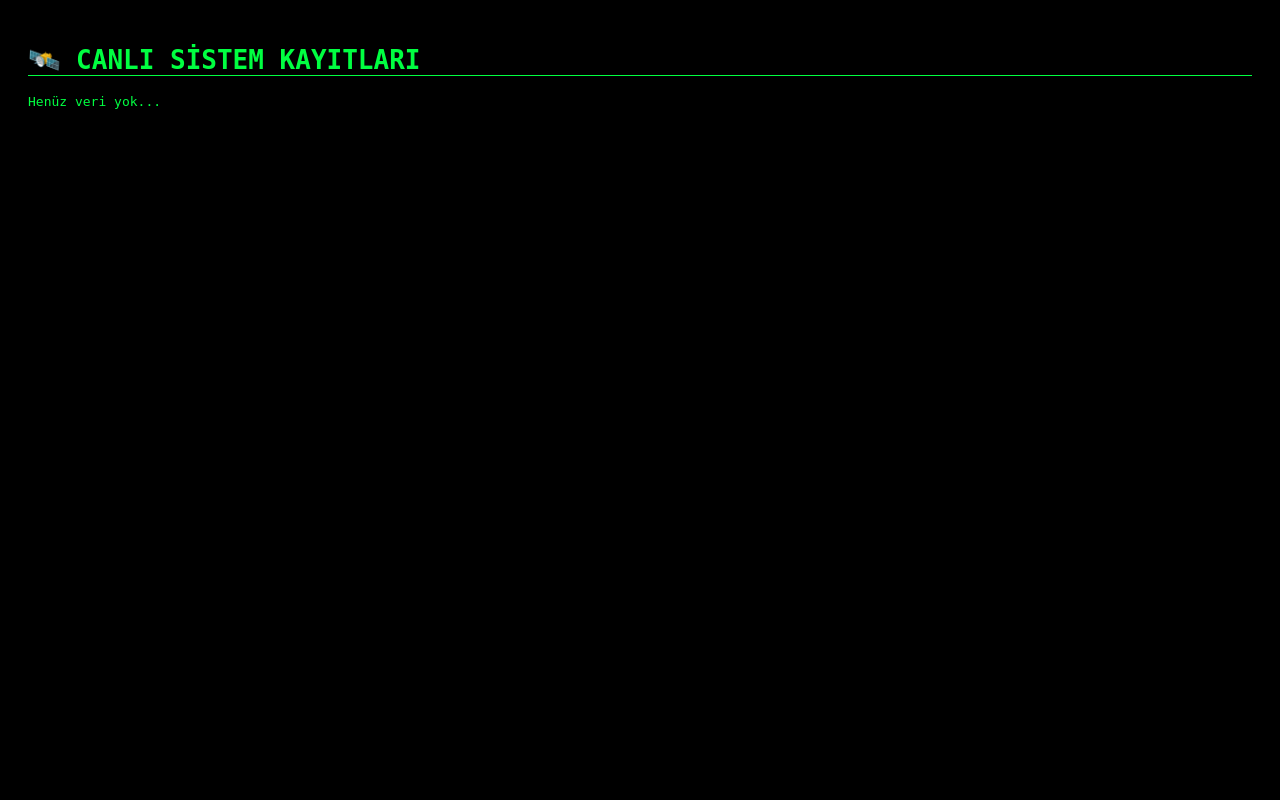
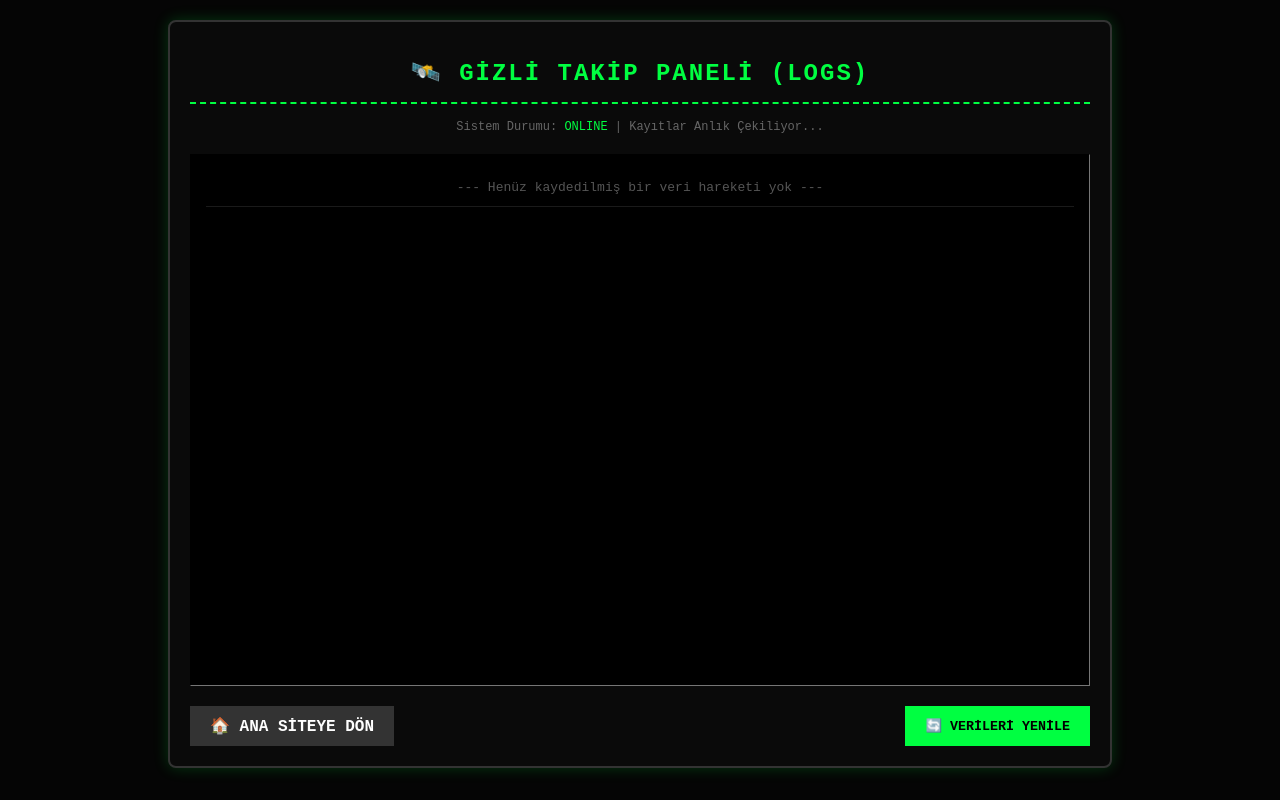
Before and after one commit to evdeeyimyaw-spec/Muhicirow, a Flask app: page /admin-panel-ozel in a window 1280 px wide. Run offline with Flask 3, Linux system fonts and the light colour scheme.

Commit message:
Admin paneli ve fix

```diff
--- a/app.py
+++ b/app.py
@@ -3,43 +3,54 @@ import time
 import os
 import random
 
+# Flask uygulamasını başlatıyoruz
 app = Flask(__name__)
 
-# --- AYARLAR VE LOG DOSYASI ---
+# --- DOSYA AYARLARI ---
+# Log dosyasının nerede oluşturulacağını kesinleştiriyoruz
 BASE_DIR = os.path.dirname(os.path.abspath(__file__))
 LOG_FILE = os.path.join(BASE_DIR, "analiz_merkezi.txt")
 
-# --- MATEMATİK MOTORU ---
+# --- YARDIMCI FONKSİYON: ANALİZ MOTORU ---
 def analiz_et(sayilar):
     if not sayilar: return None
+    # Temel Hesaplamalar
     toplam = sum(sayilar)
     ortalama = round(toplam / len(sayilar), 2)
     en_buyuk = max(sayilar)
     en_kucuk = min(sayilar)
+
+    # Çarpım Hesaplama
     carpim = 1
     for s in sayilar: carpim *= s
+
+    # Fark Hesaplama
     fark = sayilar[0]
     if len(sayilar) > 1:
         for s in sayilar[1:]: fark -= s
+
+    # Bölüm Hesaplama (Hata korumalı)
     bolum = sayilar[0]
     if len(sayilar) > 1:
         try:
             for s in sayilar[1:]:
                 if s == 0:
-                    bolum = "Sıfıra Bölme!"
+                    bolum = "Tanımsız (0'a bölme)"
                     break
                 bolum /= s
             if isinstance(bolum, float): bolum = round(bolum, 4)
         except: bolum = "Hata"
+
     return {
         "toplam": toplam, "ortalama": ortalama, "en_buyuk": en_buyuk,
         "en_kucuk": en_kucuk, "carpim": carpim, "fark": fark, "bolum": bolum
     }
 
-# --- SAYFA ROTALARI (ROUTES) ---
+# --- ROTALAR (SAYFALAR) ---
 
 @app.route('/')
 def ana_sayfa():
+    # Ana sayfa HTML dosyanın adı tam olarak buysa çalışır
     return render_template('ana_sayfa.html')
 
 @app.route('/tetris')
@@ -57,43 +68,60 @@ def analiz_sayfasi():
         raw_data = request.form.get('sayilar')
         if raw_data:
             try:
+                # Virgülle ayrılan sayıları temizleyip listeye çeviriyoruz
                 sayilar = [float(s.strip()) for s in raw_data.split(',') if s.strip()]
                 veriler = analiz_et(sayilar)
 
-                # --- GİZLİ TAKİP SİSTEMİ (LOGLAMA) ---
-                user_info = f"IP: {request.remote_addr} | Cihaz: {request.headers.get('User-Agent')[:30]}..."
+                # --- BURASI TAKİP SİSTEMİ ---
+                # Kullanıcının IP'sini ve verilerini kaydediyoruz
+                ip_adresi = request.remote_addr
+                zaman = time.ctime()
                 with open(LOG_FILE, "a", encoding="utf-8") as f:
-                    f.write(f"[{time.ctime()}] {user_info} | Girilen: {sayilar}\n")
-                # -------------------------------------
-            except: pass
+                    f.write(f"[{zaman}] IP: {ip_adresi} | Girdi: {sayilar}\n")
+                # ----------------------------
+
+            except:
+                # Hata olursa sessizce geç, site çökmesin
+                pass
     return render_template('analiz.html', veriler=veriler)
 
 @app.route('/oyun', methods=['GET', 'POST'])
 def sayi_tahmin():
+    # Sayı tahmin oyunu mantığı
     mesaj, durum, gizli_sayi = "Tahmin et!", "mavi", random.randint(1, 100)
+
+    # Not: Bu basit versiyonda gizli_sayi her yenilemede değişir.
+    # Sabit kalması için veritabanı gerekir ama şimdilik böyle çalışsın.
     if request.method == 'POST':
         try:
             tahmin = int(request.form.get('tahmin'))
-            gizli_sayi = int(request.form.get('gizli_sayi'))
+            gelen_gizli = request.form.get('gizli_sayi')
+            if gelen_gizli:
+                gizli_sayi = int(gelen_gizli)
+
             if tahmin < gizli_sayi:
-                mesaj, durum = f"{tahmin} çok küçük! ⬆️", "sari"
+                mesaj, durum = f"{tahmin} daha büyük söyle! ⬆️", "sari"
             elif tahmin > gizli_sayi:
-                mesaj, durum = f"{tahmin} çok büyük! ⬇️", "sari"
+                mesaj, durum = f"{tahmin} daha küçük söyle! ⬇️", "sari"
             else:
                 mesaj, durum = f"TEBRİKLER! Sayı {gizli_sayi} idi. 🎉", "yesil"
-                gizli_sayi = random.randint(1, 100)
+                gizli_sayi = random.randint(1, 100) # Yeni sayı tut
         except: pass
+
     return render_template('oyun.html', mesaj=mesaj, durum=durum, gizli_sayi=gizli_sayi)
 
-# --- GİZLİ KOMUTA MERKEZİ (ADMİN) ---
+# --- YENİ EKLENEN ADMIN PANELİ ---
 @app.route('/admin-panel-ozel')
 def admin_panel():
     kayitlar = []
+    # Dosya varsa oku, yoksa boş liste gönder (Hata vermez)
     if os.path.exists(LOG_FILE):
         with open(LOG_FILE, "r", encoding="utf-8") as f:
-            kayitlar = f.readlines()[::-1] # En yeni kayıt en üstte
+            kayitlar = f.readlines()[::-1] # Ters çevir (en yeni en üstte)
     return render_template('admin.html', kayitlar=kayitlar)
 
-# --- SİSTEM BAŞLATICI ---
+# --- KRİTİK NOKTA: UYGULAMAYI BAŞLATMA ---
+# Bu kısım dosyanın EN SONUNDA ve TEK SEFER olmalı.
 if __name__ == '__main__':
-    app.run(debug=True)
+    # Render'da host='0.0.0.0' önemlidir, dışarıdan erişime açar.
+    app.run(host='0.0.0.0', port=10000, debug=True)
--- a/templates/admin.html
+++ b/templates/admin.html
@@ -1,19 +1,119 @@
 <!DOCTYPE html>
 <html lang="tr">
 <head>
-    <title>Yılmaz Hub | Loglar</title>
+    <meta charset="UTF-8">
+    <meta name="viewport" content="width=device-width, initial-scale=1.0">
+    <title>Yılmaz Hub | Komuta Merkezi</title>
     <style>
-        body { background: #000; color: #00ff41; font-family: monospace; padding: 20px; }
-        h1 { border-bottom: 1px solid #00ff41; }
-        .log { border-bottom: 1px solid #111; padding: 5px 0; }
+        /* Genel Sayfa Düzeni - Simsiyah Arka Plan */
+        body {
+            background-color: #050505;
+            color: #00ff41; /* Matrix Yeşili */
+            font-family: 'Courier New', Courier, monospace;
+            padding: 20px;
+            margin: 0;
+        }
+
+        /* Ana Kutu */
+        .container {
+            max-width: 900px;
+            margin: 0 auto;
+            border: 2px solid #333;
+            background-color: #0a0a0a;
+            padding: 20px;
+            border-radius: 8px;
+            box-shadow: 0 0 15px rgba(0, 255, 65, 0.2);
+        }
+
+        /* Başlık Alanı */
+        h1 {
+            border-bottom: 2px dashed #00ff41;
+            padding-bottom: 15px;
+            font-size: 24px;
+            text-transform: uppercase;
+            letter-spacing: 2px;
+            text-align: center;
+        }
+
+        /* Log Listesi */
+        .log-box {
+            background-color: #000;
+            border: 1px inset #222;
+            height: 500px;
+            overflow-y: auto; /* Kaydırma çubuğu */
+            padding: 15px;
+            margin-top: 20px;
+            font-size: 13px;
+        }
+
+        /* Her Bir Satır */
+        .log-line {
+            padding: 8px 0;
+            border-bottom: 1px solid #1a1a1a;
+            line-height: 1.5;
+        }
+
+        .log-line:hover {
+            background-color: #111;
+            color: #fff;
+        }
+
+        /* Butonlar */
+        .btn-group {
+            margin-top: 20px;
+            display: flex;
+            justify-content: space-between;
+        }
+
+        .btn {
+            background: #00ff41;
+            color: #000;
+            border: none;
+            padding: 10px 20px;
+            font-weight: bold;
+            cursor: pointer;
+            text-decoration: none;
+            font-family: 'Courier New', monospace;
+            text-transform: uppercase;
+        }
+
+        .btn:hover {
+            background: #fff;
+            box-shadow: 0 0 10px #fff;
+        }
+
+        .btn-home {
+            background: #333;
+            color: #fff;
+        }
     </style>
 </head>
 <body>
-    <h1>🛰️ CANLI SİSTEM KAYITLARI</h1>
-    {% for line in kayitlar %}
-        <div class="log">>> {{ line }}</div>
-    {% else %}
-        <p>Henüz veri yok...</p>
-    {% endfor %}
+
+    <div class="container">
+        <h1>🛰️ GİZLİ TAKİP PANELİ (LOGS)</h1>
+
+        <div style="text-align: center; color: #666; font-size: 12px; margin-bottom: 10px;">
+            Sistem Durumu: <span style="color: #00ff41;">ONLINE</span> | Kayıtlar Anlık Çekiliyor...
+        </div>
+
+        <div class="log-box">
+            {% for line in kayitlar %}
+                <div class="log-line">
+                    <span style="color: #00d4ff;">></span> {{ line }}
+                </div>
+            {% else %}
+                <div class="log-line" style="text-align: center; color: #555;">
+                    --- Henüz kaydedilmiş bir veri hareketi yok ---
+                </div>
+            {% endfor %}
+        </div>
+
+        <div class="btn-group">
+            <a href="/" class="btn btn-home">🏠 Ana Siteye Dön</a>
+            <button class="btn" onclick="location.reload()">🔄 Verileri Yenile</button>
+        </div>
+    </div>
+
 </body>
 </html>
```
